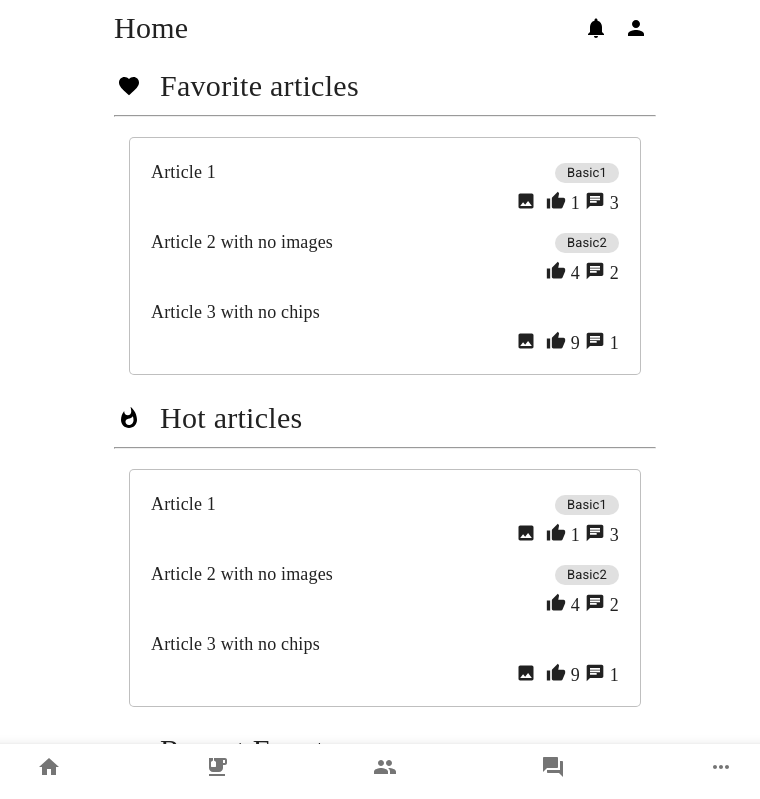
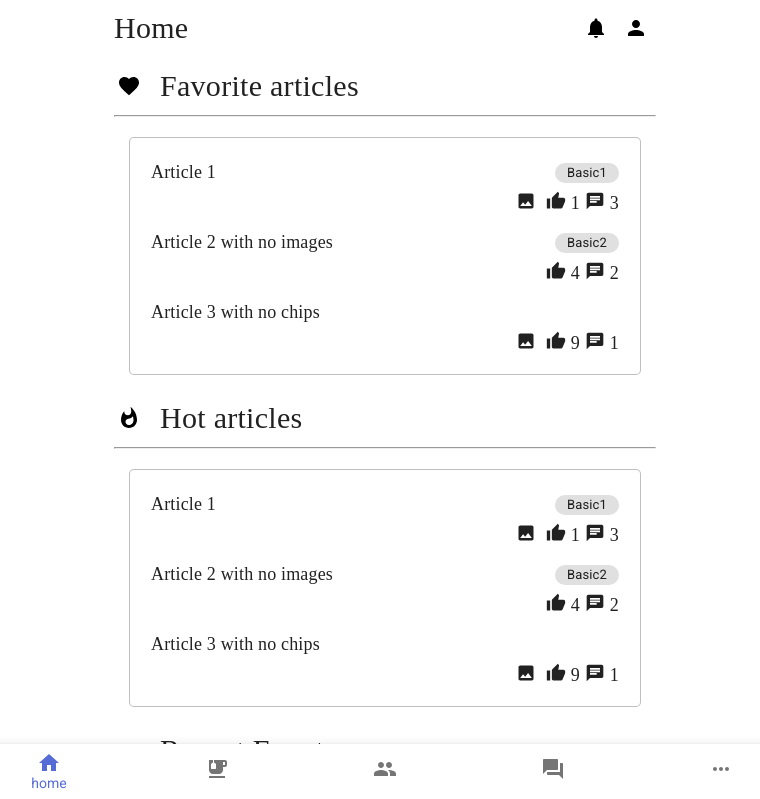
Before and after one commit to nugurang/nugurang-deprecated, a Next.js app in the folder nugurang-front/: page / in a window 1280 px wide. Shown: the top 799 px of the page, without its empty margins (255-1015 px from the left). Built offline with nearby package versions, Linux system fonts and the light colour scheme.

Commit message:
Fix BottomNavBar

```diff
--- a/nugurang-front/components/BottomNavBar.js
+++ b/nugurang-front/components/BottomNavBar.js
@@ -1,16 +1,15 @@
 import { withStyles } from '@material-ui/core/styles';
+import { useRouter } from 'next/router';
+import Link from 'next/link';
+import PropTypes from 'prop-types';
 import AppBar from '@material-ui/core/AppBar';
 import BottomNavigation from '@material-ui/core/BottomNavigation';
 import BottomNavigationAction from '@material-ui/core/BottomNavigationAction';
-import Link from 'next/link';
-import React from 'react';
-import PropTypes from 'prop-types';
-
+import ChatIcon from '@material-ui/icons/QuestionAnswer';
+import GroupIcon from '@material-ui/icons/Group';
 import HomeIcon from '@material-ui/icons/Home';
+import MoreIcon from '@material-ui/icons/MoreHoriz';
 import TeaIcon from '@material-ui/icons/EmojiFoodBeverage';
-import GroupIcon from '@material-ui/icons/Group';
-import ChatIcon from '@material-ui/icons/QuestionAnswer';
-import MoreIcon from '@material-ui/icons/MoreHoriz';
 
 const styles = {
   root: {
@@ -19,31 +18,30 @@ const styles = {
   },
 };
 
-
 function BottomNavBar(props) {
+  const router = useRouter();
   const { classes } = props;
-  const [value, setValue] = React.useState('recents');
-  const handleChange = (event, newValue) => {
-    setValue(newValue);
-  };
+  const actions = [
+    ['home', <HomeIcon/>],
+    ['boards', <TeaIcon/>],
+    ['team', <GroupIcon/>],
+    ['chat', <ChatIcon/>],
+    ['more', <MoreIcon/>]
+  ].map(([value, icon]) => {
+      return <BottomNavigationAction
+               label={value}
+               value={value}
+               icon={icon}
+               onClick={() => {router.push(`/${value}`)}}
+              />
+  });
   return (
     <AppBar className={classes.root}>
-      <BottomNavigation value={value} onChange={handleChange} className={classes.root}>
-        <Link href="/" passHref>
-          <BottomNavigationAction label="Home" value="home" icon={<HomeIcon />} />
-        </Link>
-        <Link href="/forum" passHref>
-          <BottomNavigationAction label="Forum" value="forum" icon={<TeaIcon />} />
-        </Link>
-        <Link href="team" passHref>
-          <BottomNavigationAction label="Team" value="team" icon={<GroupIcon />} />
-        </Link>
-        <Link href="chat" passHref>
-          <BottomNavigationAction label="Chat" value="chat" icon={<ChatIcon />} />
-        </Link>
-        <Link href="more" passHref>
-          <BottomNavigationAction label="More" value="more" icon={<MoreIcon />} />
-        </Link>
+      <BottomNavigation
+        value={router.pathname.split('/')[1] || 'home'}
+        className={classes.root}
+      >
+        {actions}
       </BottomNavigation>
     </AppBar>
   );
```
